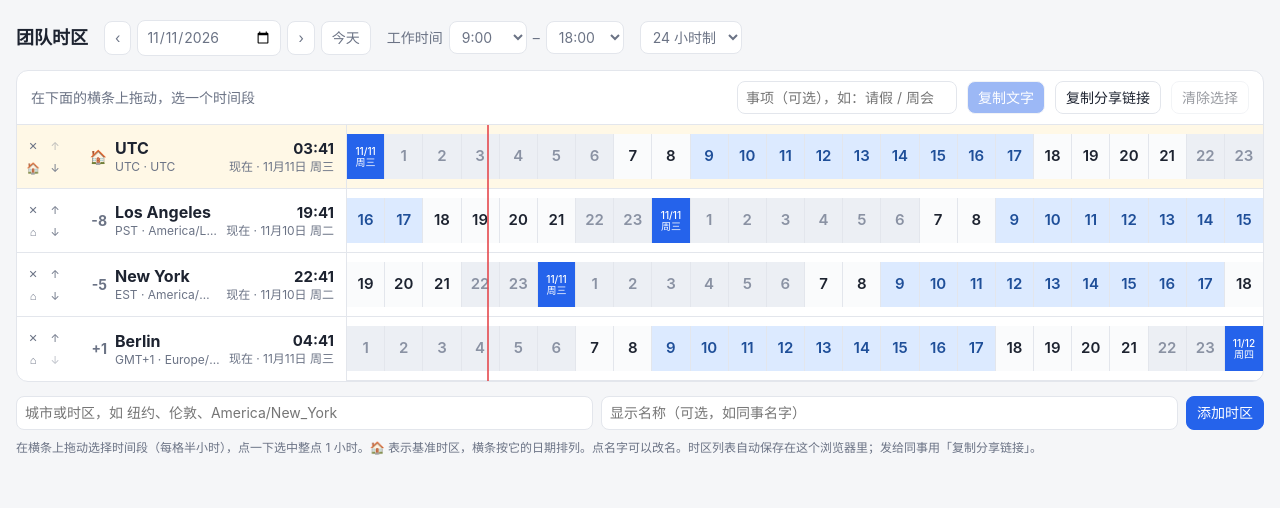
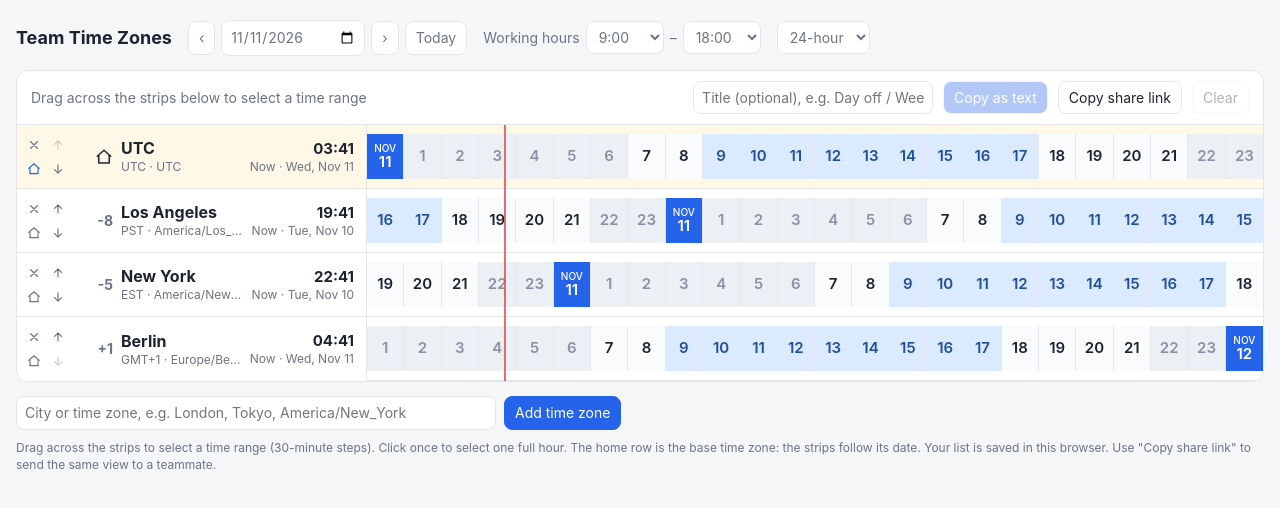
Before and after one commit to GabrielDrapor/worldtime, a plain HTML site: page index.html in a window 1280 px wide. Drawn offline with Linux system fonts and the light colour scheme.

Commit message:
Switch UI to English, replace emoji with SVG icons, show time zone names only

```diff
--- a/index.html
+++ b/index.html
@@ -1,9 +1,9 @@
 <!doctype html>
-<html lang="zh-CN">
+<html lang="en">
 <head>
 <meta charset="utf-8">
 <meta name="viewport" content="width=device-width,initial-scale=1">
-<title>团队时区</title>
+<title>Team Time Zones</title>
 <style>
 :root{
   --bg:#f5f6f8;--panel:#fff;--text:#1d2330;--muted:#6b7385;--line:#e3e6ec;
@@ -16,36 +16,37 @@
   --accent:#5b8cff;--sel:rgba(91,140,255,.18);--sel-border:#7aa2ff;--home:#2a2516;
 }}
 *{box-sizing:border-box}
-body{margin:0;background:var(--bg);color:var(--text);font:14px/1.4 -apple-system,BlinkMacSystemFont,"PingFang SC","Segoe UI",sans-serif}
+body{margin:0;background:var(--bg);color:var(--text);font:14px/1.4 -apple-system,BlinkMacSystemFont,"Segoe UI",sans-serif}
 .wrap{max-width:1320px;margin:0 auto;padding:20px 16px 40px}
 header{display:flex;flex-wrap:wrap;gap:10px 16px;align-items:center;margin-bottom:14px}
 h1{font-size:18px;margin:0}
 .group{display:flex;gap:6px;align-items:center;color:var(--muted)}
-.spacer{flex:1}
 button,input,select{font:inherit;color:inherit}
 button{background:var(--panel);border:1px solid var(--line);border-radius:8px;padding:6px 10px;cursor:pointer;white-space:nowrap}
 button:hover{border-color:var(--accent)}
 button.primary{background:var(--accent);border-color:var(--accent);color:#fff}
-button:disabled{opacity:.45;cursor:default;border-color:var(--line)}
+button:disabled{opacity:.35;cursor:default;border-color:var(--line)}
 input,select{background:var(--panel);border:1px solid var(--line);border-radius:8px;padding:6px 8px;min-width:0}
+svg.i{width:14px;height:14px;display:block;fill:none;stroke:currentColor;stroke-width:2;stroke-linecap:round;stroke-linejoin:round}
 .panel{background:var(--panel);border:1px solid var(--line);border-radius:12px;overflow:hidden}
 .selbar{display:flex;flex-wrap:wrap;gap:8px 10px;align-items:center;padding:10px 14px;border-bottom:1px solid var(--line)}
 .selbar .info{color:var(--muted);margin-right:auto}
 .selbar .info b{color:var(--text)}
-#task{width:220px}
-.board{display:grid;grid-template-columns:minmax(0,330px) minmax(0,1fr)}
+#task{width:240px}
+.board{display:grid;grid-template-columns:minmax(0,350px) minmax(0,1fr)}
 .row{height:64px;border-bottom:1px solid var(--line)}
 .row:last-child{border-bottom:0}
 .left{border-right:1px solid var(--line)}
 .left .row{display:flex;align-items:center;gap:8px;padding:0 12px 0 6px}
 .row.home{background:var(--home)}
-.acts{display:grid;grid-template-columns:repeat(2,20px);gap:2px}
-.acts button{padding:0;width:20px;height:20px;font-size:11px;line-height:18px;border-radius:5px;color:var(--muted);border-color:transparent;background:transparent}
-.acts button:hover{border-color:var(--line);color:var(--text)}
-.off{width:34px;text-align:right;font-weight:700;color:var(--muted);flex:none}
+.acts{display:grid;grid-template-columns:repeat(2,22px);gap:2px}
+.acts button{padding:3px;width:22px;height:22px;border-radius:5px;color:var(--muted);border-color:transparent;background:transparent}
+.acts button:hover:not(:disabled){border-color:var(--line);color:var(--text)}
+.acts button.on{color:var(--accent)}
+.off{width:36px;display:flex;justify-content:flex-end;font-weight:700;color:var(--muted);flex:none}
+.off svg.i{width:18px;height:18px;color:var(--text)}
 .name{flex:1;min-width:0}
-.label{font-weight:700;font-size:16px;white-space:nowrap;overflow:hidden;text-overflow:ellipsis;outline:none;border-radius:4px;cursor:text}
-.label:focus{box-shadow:0 0 0 2px var(--accent);text-overflow:clip}
+.label{font-weight:700;font-size:16px;white-space:nowrap;overflow:hidden;text-overflow:ellipsis}
 .sub{color:var(--muted);font-size:12px;white-space:nowrap;overflow:hidden;text-overflow:ellipsis}
 .range{text-align:right;white-space:nowrap;flex:none}
 .range .t{font-weight:700;font-size:15px}
@@ -59,16 +60,16 @@ input,select{background:var(--panel);border:1px solid var(--line);border-radius:
 .cell.night{background:var(--night);color:var(--night-text)}
 .cell.work{background:var(--work);color:var(--work-text)}
 .cell.daystart{background:var(--accent);color:#fff}
-.cell.daystart small{opacity:1}
+.cell.daystart small{opacity:1;text-transform:uppercase}
 .selection{position:absolute;top:0;bottom:0;background:var(--sel);border:2px solid var(--sel-border);border-radius:6px;pointer-events:none}
 .nowline{position:absolute;top:0;bottom:0;width:2px;margin-left:-1px;background:var(--now);pointer-events:none;opacity:.8}
 .add{display:flex;flex-wrap:wrap;gap:8px;align-items:center;margin-top:14px}
-.add input{flex:1 1 220px}
+.add input{flex:1 1 280px;max-width:480px}
 .hint{color:var(--muted);font-size:12px;margin-top:10px}
 .toast{position:fixed;left:50%;bottom:24px;transform:translateX(-50%);background:var(--text);color:var(--bg);padding:8px 14px;border-radius:8px;opacity:0;transition:opacity .2s;pointer-events:none}
 .toast.show{opacity:1}
 @media (max-width:720px){
-  .board{grid-template-columns:minmax(0,210px) minmax(0,1fr)}
+  .board{grid-template-columns:minmax(0,200px) minmax(0,1fr)}
   .range{display:none}
   #task{width:100%}
 }
@@ -77,29 +78,29 @@ input,select{background:var(--panel);border:1px solid var(--line);border-radius:
 <body>
 <div class="wrap">
   <header>
-    <h1>团队时区</h1>
+    <h1>Team Time Zones</h1>
     <div class="group">
-      <button id="prev" title="前一天">‹</button>
+      <button id="prev" title="Previous day">‹</button>
       <input type="date" id="date">
-      <button id="next" title="后一天">›</button>
-      <button id="today">今天</button>
+      <button id="next" title="Next day">›</button>
+      <button id="today">Today</button>
     </div>
     <div class="group">
-      工作时间
+      Working hours
       <select id="workStart"></select>–<select id="workEnd"></select>
     </div>
     <div class="group">
-      <select id="clock"><option value="24">24 小时制</option><option value="12">12 小时制</option></select>
+      <select id="clock"><option value="24">24-hour</option><option value="12">12-hour</option></select>
     </div>
   </header>
 
   <div class="panel">
     <div class="selbar">
       <span class="info" id="selInfo"></span>
-      <input id="task" placeholder="事项（可选），如：请假 / 周会">
-      <button class="primary" id="copyText">复制文字</button>
-      <button id="copyLink">复制分享链接</button>
-      <button id="clearSel">清除选择</button>
+      <input id="task" placeholder="Title (optional), e.g. Day off / Weekly sync">
+      <button class="primary" id="copyText">Copy as text</button>
+      <button id="copyLink">Copy share link</button>
+      <button id="clearSel">Clear</button>
     </div>
     <div class="board">
       <div class="left" id="left"></div>
@@ -108,18 +109,18 @@ input,select{background:var(--panel);border:1px solid var(--line);border-radius:
   </div>
 
   <form class="add" id="addForm" autocomplete="off">
-    <input id="tzInput" list="tzList" placeholder="城市或时区，如 纽约、伦敦、America/New_York">
-    <input id="nameInput" placeholder="显示名称（可选，如同事名字）">
-    <button class="primary" type="submit">添加时区</button>
+    <input id="tzInput" list="tzList" placeholder="City or time zone, e.g. London, Tokyo, America/New_York">
+    <button class="primary" type="submit">Add time zone</button>
   </form>
   <datalist id="tzList"></datalist>
-  <div class="hint">在横条上拖动选择时间段（每格半小时），点一下选中整点 1 小时。🏠 表示基准时区，横条按它的日期排列。点名字可以改名。时区列表自动保存在这个浏览器里；发给同事用「复制分享链接」。</div>
+  <div class="hint">Drag across the strips to select a time range (30-minute steps). Click once to select one full hour. The home row is the base time zone: the strips follow its date. Your list is saved in this browser. Use "Copy share link" to send the same view to a teammate.</div>
 </div>
 <div class="toast" id="toast"></div>
 
 <script id="core">
 // ---- Pure time helpers (also loaded by test.mjs) ----
-const WD = ['日','一','二','三','四','五','六'];
+const WD = ['Sun','Mon','Tue','Wed','Thu','Fri','Sat'];
+const MON = ['Jan','Feb','Mar','Apr','May','Jun','Jul','Aug','Sep','Oct','Nov','Dec'];
 const pad = n => String(n).padStart(2, '0');
 const fmtCache = {};
 function fmt(tz) {
@@ -159,15 +160,15 @@ function fmtTime(p, h24) {
   if (h24) return `${pad(p.h)}:${pad(p.mi)}`;
   return `${p.h % 12 || 12}:${pad(p.mi)}${p.h < 12 ? 'am' : 'pm'}`;
 }
-function fmtDate(p) { return `${p.mo}月${p.d}日 周${WD[p.wd]}`; }
+function fmtDate(p) { return `${WD[p.wd]}, ${MON[p.mo - 1]} ${p.d}`; }
 function rangeParts(tz, a, b, h24) {
   const pa = parts(tz, a), pb = parts(tz, b);
   const same = pa.y === pb.y && pa.mo === pb.mo && pa.d === pb.d;
   return {
     time: `${fmtTime(pa, h24)} – ${fmtTime(pb, h24)}`,
     date: same ? fmtDate(pa) : `${fmtDate(pa)} → ${fmtDate(pb)}`,
-    text: same ? `${fmtDate(pa)} ${fmtTime(pa, h24)} – ${fmtTime(pb, h24)}`
-               : `${fmtDate(pa)} ${fmtTime(pa, h24)} – ${fmtDate(pb)} ${fmtTime(pb, h24)}`
+    text: same ? `${fmtDate(pa)}, ${fmtTime(pa, h24)} – ${fmtTime(pb, h24)}`
+               : `${fmtDate(pa)}, ${fmtTime(pa, h24)} – ${fmtDate(pb)}, ${fmtTime(pb, h24)}`
   };
 }
 function offsetLabel(diffMs) {
@@ -178,39 +179,36 @@ function offsetLabel(diffMs) {
 }
 function durationLabel(slots) {
   const h = Math.floor(slots / 2), m = slots % 2 ? 30 : 0;
-  return (h ? `${h} 小时` : '') + (m ? `${h ? ' ' : ''}30 分钟` : '');
+  return [h ? `${h} hr` : '', m ? '30 min' : ''].filter(Boolean).join(' ');
 }
+function zoneName(tz) { return tz === 'UTC' ? 'UTC' : tz.split('/').pop().replace(/_/g, ' '); }
 </script>
 
 <script>
-const CITY = {
-  '上海':'Asia/Shanghai','北京':'Asia/Shanghai','深圳':'Asia/Shanghai','杭州':'Asia/Shanghai','成都':'Asia/Shanghai',
-  '香港':'Asia/Hong_Kong','台北':'Asia/Taipei','东京':'Asia/Tokyo','首尔':'Asia/Seoul','新加坡':'Asia/Singapore',
-  '曼谷':'Asia/Bangkok','雅加达':'Asia/Jakarta','印度':'Asia/Kolkata','班加罗尔':'Asia/Kolkata','迪拜':'Asia/Dubai',
-  '以色列':'Asia/Jerusalem','莫斯科':'Europe/Moscow','伊斯坦布尔':'Europe/Istanbul','伦敦':'Europe/London',
-  '都柏林':'Europe/Dublin','巴黎':'Europe/Paris','柏林':'Europe/Berlin','阿姆斯特丹':'Europe/Amsterdam',
-  '苏黎世':'Europe/Zurich','斯德哥尔摩':'Europe/Stockholm','华沙':'Europe/Warsaw','基辅':'Europe/Kyiv',
-  '纽约':'America/New_York','波士顿':'America/New_York','华盛顿':'America/New_York','多伦多':'America/Toronto',
-  '芝加哥':'America/Chicago','奥斯汀':'America/Chicago','达拉斯':'America/Chicago','丹佛':'America/Denver',
-  '凤凰城':'America/Phoenix','旧金山':'America/Los_Angeles','硅谷':'America/Los_Angeles','洛杉矶':'America/Los_Angeles',
-  '西雅图':'America/Los_Angeles','温哥华':'America/Vancouver','墨西哥城':'America/Mexico_City',
-  '圣保罗':'America/Sao_Paulo','布宜诺斯艾利斯':'America/Argentina/Buenos_Aires','悉尼':'Australia/Sydney',
-  '墨尔本':'Australia/Melbourne','珀斯':'Australia/Perth','奥克兰':'Pacific/Auckland','夏威夷':'Pacific/Honolulu','UTC':'UTC'
+// English aliases for cities that are not IANA zone names.
+const ALIAS = {
+  'beijing':'Asia/Shanghai','shenzhen':'Asia/Shanghai','hangzhou':'Asia/Shanghai','china':'Asia/Shanghai',
+  'san francisco':'America/Los_Angeles','sf':'America/Los_Angeles','seattle':'America/Los_Angeles','pst':'America/Los_Angeles',
+  'boston':'America/New_York','washington':'America/New_York','miami':'America/New_York','est':'America/New_York',
+  'austin':'America/Chicago','dallas':'America/Chicago','houston':'America/Chicago','cst':'America/Chicago',
+  'india':'Asia/Kolkata','bangalore':'Asia/Kolkata','bengaluru':'Asia/Kolkata','mumbai':'Asia/Kolkata','delhi':'Asia/Kolkata',
+  'munich':'Europe/Berlin','frankfurt':'Europe/Berlin','cet':'Europe/Berlin','barcelona':'Europe/Madrid',
+  'tel aviv':'Asia/Jerusalem','gmt':'Europe/London','utc':'UTC'
 };
 const ALL_TZ = (Intl.supportedValuesOf ? Intl.supportedValuesOf('timeZone') : []).concat(['UTC']);
-const STORE_KEY = 'team-timezones.v1';
+const STORE_KEY = 'team-timezones.v2';
 const SLOTS = 48;
+const viewerTz = Intl.DateTimeFormat().resolvedOptions().timeZone || 'UTC';
 
-const viewerTz = Intl.DateTimeFormat().resolvedOptions().timeZone || 'UTC';
-const defaultLabel = tz => tz === 'UTC' ? 'UTC' : tz.split('/').pop().replace(/_/g, ' ');
+const ICON = {
+  home: '<svg class="i" viewBox="0 0 24 24"><path d="M3 11l9-8 9 8"/><path d="M5 10v10h14V10"/></svg>',
+  x: '<svg class="i" viewBox="0 0 24 24"><path d="M6 6l12 12M18 6L6 18"/></svg>',
+  up: '<svg class="i" viewBox="0 0 24 24"><path d="M12 19V5M6 11l6-6 6 6"/></svg>',
+  down: '<svg class="i" viewBox="0 0 24 24"><path d="M12 5v14M6 13l6 6 6-6"/></svg>'
+};
 
 const state = {
-  zones: [
-    { tz: viewerTz, label: defaultLabel(viewerTz) },
-    { tz: 'America/Los_Angeles', label: 'Los Angeles' },
-    { tz: 'America/New_York', label: 'New York' },
-    { tz: 'Europe/Berlin', label: 'Berlin' }
-  ].filter((z, i, a) => a.findIndex(x => x.tz === z.tz) === i),
+  zones: [...new Set([viewerTz, 'America/Los_Angeles', 'America/New_York', 'Europe/Berlin'])],
   home: 0, h24: true, workStart: 9, workEnd: 18,
   date: null, sel: null, task: ''
 };
@@ -219,15 +217,14 @@ function load() {
   try {
     const s = JSON.parse(localStorage.getItem(STORE_KEY) || 'null');
     if (s && Array.isArray(s.zones) && s.zones.length) Object.assign(state, {
-      zones: s.zones.filter(z => isValidTz(z.tz)), home: s.home | 0,
+      zones: s.zones.filter(isValidTz), home: s.home | 0,
       h24: s.h24 !== false, workStart: s.workStart ?? 9, workEnd: s.workEnd ?? 18
     });
   } catch {}
   // A share link overrides the saved list.
   const h = new URLSearchParams(location.hash.slice(1));
   if (h.get('z')) {
-    const zones = h.get('z').split('|').map(x => { const [tz, label] = x.split('~'); return { tz, label: label || defaultLabel(tz) }; })
-      .filter(z => isValidTz(z.tz));
+    const zones = h.get('z').split('|').filter(isValidTz);
     if (zones.length) { state.zones = zones; state.home = Math.min(+h.get('h') || 0, zones.length - 1); }
     if (/^\d{4}-\d{2}-\d{2}$/.test(h.get('d') || '')) state.date = h.get('d');
     const m = /^(\d+)-(\d+)$/.exec(h.get('s') || '');
@@ -235,6 +232,7 @@ function load() {
     if (h.get('t')) state.task = h.get('t');
     history.replaceState(null, '', location.pathname + location.search);
   }
+  if (!state.zones.length) state.zones = [viewerTz];
   if (state.home >= state.zones.length) state.home = 0;
   save();
 }
@@ -248,7 +246,7 @@ function save() {
 
 const $ = id => document.getElementById(id);
 const esc = s => String(s).replace(/[&<>"']/g, c => ({ '&':'&amp;','<':'&lt;','>':'&gt;','"':'&quot;',"'":'&#39;' }[c]));
-const homeTz = () => state.zones[state.home].tz;
+const homeTz = () => state.zones[state.home];
 const base = () => zonedMidnight(state.date, homeTz());
 const slotTime = s => base() + s * 1800000;
 
@@ -267,38 +265,37 @@ function render() {
   $('task').value = state.task;
 
   let left = '', right = '';
-  state.zones.forEach((z, i) => {
+  state.zones.forEach((tz, i) => {
     const isHome = i === state.home;
-    const off = offsetLabel(offsetMs(z.tz, b) - hOff);
-    let range = '';
+    let range;
     if (state.sel) {
-      const r = rangeParts(z.tz, slotTime(state.sel.start), slotTime(state.sel.end), state.h24);
+      const r = rangeParts(tz, slotTime(state.sel.start), slotTime(state.sel.end), state.h24);
       range = `<div class="range"><div class="t">${r.time}</div><div class="d">${r.date}</div></div>`;
     } else {
-      const p = parts(z.tz, Date.now());
-      range = `<div class="range"><div class="t">${fmtTime(p, state.h24)}</div><div class="d">现在 · ${fmtDate(p)}</div></div>`;
+      const p = parts(tz, Date.now());
+      range = `<div class="range"><div class="t">${fmtTime(p, state.h24)}</div><div class="d">Now · ${fmtDate(p)}</div></div>`;
     }
     left += `<div class="row${isHome ? ' home' : ''}" data-i="${i}">
       <div class="acts">
-        <button data-act="del" title="删除"${state.zones.length < 2 ? ' disabled' : ''}>✕</button>
-        <button data-act="up" title="上移"${i === 0 ? ' disabled' : ''}>↑</button>
-        <button data-act="home" title="设为基准时区">${isHome ? '🏠' : '⌂'}</button>
-        <button data-act="down" title="下移"${i === state.zones.length - 1 ? ' disabled' : ''}>↓</button>
+        <button data-act="del" title="Remove"${state.zones.length < 2 ? ' disabled' : ''}>${ICON.x}</button>
+        <button data-act="up" title="Move up"${i === 0 ? ' disabled' : ''}>${ICON.up}</button>
+        <button data-act="home" title="Set as home time zone"${isHome ? ' class="on"' : ''}>${ICON.home}</button>
+        <button data-act="down" title="Move down"${i === state.zones.length - 1 ? ' disabled' : ''}>${ICON.down}</button>
       </div>
-      <div class="off">${isHome ? '🏠' : off}</div>
-      <div class="name"><div class="label" contenteditable="plaintext-only" spellcheck="false" data-i="${i}">${esc(z.label)}</div>
-        <div class="sub">${esc(abbr(z.tz, b))} · ${esc(z.tz)}</div></div>
+      <div class="off" title="${isHome ? 'Home time zone' : 'Hours from home time zone'}">${isHome ? ICON.home : offsetLabel(offsetMs(tz, b) - hOff)}</div>
+      <div class="name"><div class="label">${esc(zoneName(tz))}</div>
+        <div class="sub">${esc(abbr(tz, b))} · ${esc(tz)}</div></div>
       ${range}
     </div>`;
 
     let cells = '', prevKey = null;
     for (let c = 0; c < 24; c++) {
-      const p = parts(z.tz, b + c * 3600000);
+      const p = parts(tz, b + c * 3600000);
       const key = `${p.y}-${p.mo}-${p.d}`;
       const dayStart = prevKey !== null ? key !== prevKey : (p.h === 0 && p.mi === 0);
       prevKey = key;
       if (dayStart) {
-        cells += `<div class="cell daystart"><small>${p.mo}/${p.d}</small><small>周${WD[p.wd]}</small></div>`;
+        cells += `<div class="cell daystart" title="${fmtDate(p)}"><small>${MON[p.mo - 1]}</small>${p.d}</div>`;
         continue;
       }
       const cls = p.h >= state.workStart && p.h < state.workEnd ? 'work' : (p.h < 7 || p.h >= 22 ? 'night' : '');
@@ -310,15 +307,15 @@ function render() {
   });
 
   const now = Date.now();
-  if (now >= b && now < b + 86400000) right += `<div class="nowline" style="left:${(now - b) / 864000}%" title="现在"></div>`;
+  if (now >= b && now < b + 86400000) right += `<div class="nowline" style="left:${(now - b) / 864000}%" title="Now"></div>`;
   if (state.sel) right += `<div class="selection" style="left:${state.sel.start / SLOTS * 100}%;width:${(state.sel.end - state.sel.start) / SLOTS * 100}%"></div>`;
 
   $('left').innerHTML = left;
   $('strips').innerHTML = right;
 
   $('selInfo').innerHTML = state.sel
-    ? `已选 <b>${durationLabel(state.sel.end - state.sel.start)}</b>`
-    : '在下面的横条上拖动，选一个时间段';
+    ? `Selected: <b>${durationLabel(state.sel.end - state.sel.start)}</b>`
+    : 'Drag across the strips below to select a time range';
   ['copyText', 'clearSel'].forEach(id => $(id).disabled = !state.sel);
 }
 
@@ -364,7 +361,7 @@ $('left').addEventListener('click', e => {
     // Keep the same selected instants when switching the base zone, if they still fit the new day.
     const sel = state.sel && [slotTime(state.sel.start), slotTime(state.sel.end)];
     state.home = i;
-    state.date = todayIn(z[i].tz, sel ? sel[0] : Date.now());
+    state.date = todayIn(z[i], sel ? sel[0] : Date.now());
     if (sel) {
       const s = Math.round((sel[0] - base()) / 1800000), en = Math.round((sel[1] - base()) / 1800000);
       state.sel = s >= 0 && en <= SLOTS ? { start: s, end: en } : null;
@@ -373,13 +370,6 @@ $('left').addEventListener('click', e => {
   }
   const hi = z.indexOf(homeZone);
   state.home = hi < 0 ? 0 : hi;
-  save(); render();
-});
-$('left').addEventListener('keydown', e => { if (e.target.classList.contains('label') && e.key === 'Enter') { e.preventDefault(); e.target.blur(); } });
-$('left').addEventListener('focusout', e => {
-  if (!e.target.classList.contains('label')) return;
-  const z = state.zones[+e.target.dataset.i];
-  z.label = e.target.textContent.trim() || defaultLabel(z.tz);
   save(); render();
 });
 
@@ -401,7 +391,7 @@ $('clearSel').onclick = () => { state.sel = null; render(); };
 
 function toast(msg) {
   const t = $('toast'); t.textContent = msg; t.classList.add('show');
-  clearTimeout(toast.timer); toast.timer = setTimeout(() => t.classList.remove('show'), 1600);
+  clearTimeout(toast.timer); toast.timer = setTimeout(() => t.classList.remove('show'), 1800);
 }
 async function copy(text, msg) {
   try { await navigator.clipboard.writeText(text); }
@@ -414,42 +404,40 @@ async function copy(text, msg) {
 $('copyText').onclick = () => {
   if (!state.sel) return;
   const a = slotTime(state.sel.start), b = slotTime(state.sel.end);
-  const head = `${state.task.trim() || '时间'}（${durationLabel(state.sel.end - state.sel.start)}）`;
-  const lines = state.zones.map(z => `${z.label}: ${rangeParts(z.tz, a, b, state.h24).text}`);
-  copy([head, ...lines].join('\n'), '已复制文字');
+  const head = `${state.task.trim() || 'Time'} (${durationLabel(state.sel.end - state.sel.start)})`;
+  const lines = state.zones.map(tz => `${zoneName(tz)}: ${rangeParts(tz, a, b, state.h24).text}`);
+  copy([head, ...lines].join('\n'), 'Copied as text');
 };
 $('copyLink').onclick = () => {
   const p = new URLSearchParams();
-  p.set('z', state.zones.map(z => `${z.tz}~${z.label.replace(/[|~]/g, ' ')}`).join('|'));
+  p.set('z', state.zones.join('|'));
   p.set('h', state.home); p.set('d', state.date);
   if (state.sel) p.set('s', `${state.sel.start}-${state.sel.end}`);
   if (state.task.trim()) p.set('t', state.task.trim());
   const url = location.href.split('#')[0] + '#' + p.toString();
-  copy(url, location.protocol === 'file:' ? '已复制链接（本地文件路径，同事需要有同一个文件）' : '已复制分享链接');
+  copy(url, location.protocol === 'file:' ? 'Copied (local file link: only works where the same file exists)' : 'Copied share link');
 };
 
 // ---- Add zone ----
-$('tzList').innerHTML = Object.keys(CITY).map(c => `<option value="${c}">${CITY[c]}</option>`).join('')
-  + ALL_TZ.map(t => `<option value="${t}"></option>`).join('');
+$('tzList').innerHTML = ALL_TZ.map(t => `<option value="${t}"></option>`).join('');
 function resolveTz(input) {
-  const s = input.trim();
+  const s = input.trim().toLowerCase();
   if (!s) return null;
-  if (CITY[s]) return { tz: CITY[s], label: s };
-  const exact = ALL_TZ.find(t => t.toLowerCase() === s.toLowerCase());
-  if (exact) return { tz: exact, label: defaultLabel(exact) };
-  const key = s.toLowerCase().replace(/\s+/g, '_');
+  if (ALIAS[s]) return ALIAS[s];
+  const exact = ALL_TZ.find(t => t.toLowerCase() === s);
+  if (exact) return exact;
+  const key = s.replace(/\s+/g, '_');
   const byCity = ALL_TZ.find(t => t.toLowerCase().split('/').pop() === key);
-  if (byCity) return { tz: byCity, label: defaultLabel(byCity) };
-  if (isValidTz(s)) return { tz: s, label: s };
-  return null;
+  if (byCity) return byCity;
+  return isValidTz(input.trim()) ? input.trim() : null;
 }
 $('addForm').onsubmit = e => {
   e.preventDefault();
-  const r = resolveTz($('tzInput').value);
-  if (!r) { toast('找不到这个时区，试试英文城市名或 Area/City 格式'); return; }
-  const name = $('nameInput').value.trim();
-  state.zones.push({ tz: r.tz, label: name || r.label });
-  $('tzInput').value = ''; $('nameInput').value = '';
+  const tz = resolveTz($('tzInput').value);
+  if (!tz) { toast('Time zone not found. Try a city name or Area/City.'); return; }
+  if (state.zones.includes(tz)) { toast(`${zoneName(tz)} is already in the list`); return; }
+  state.zones.push(tz);
+  $('tzInput').value = '';
   save(); render();
 };
 
```
Also changed, not shown: test.mjs (+10 -8 lines).
